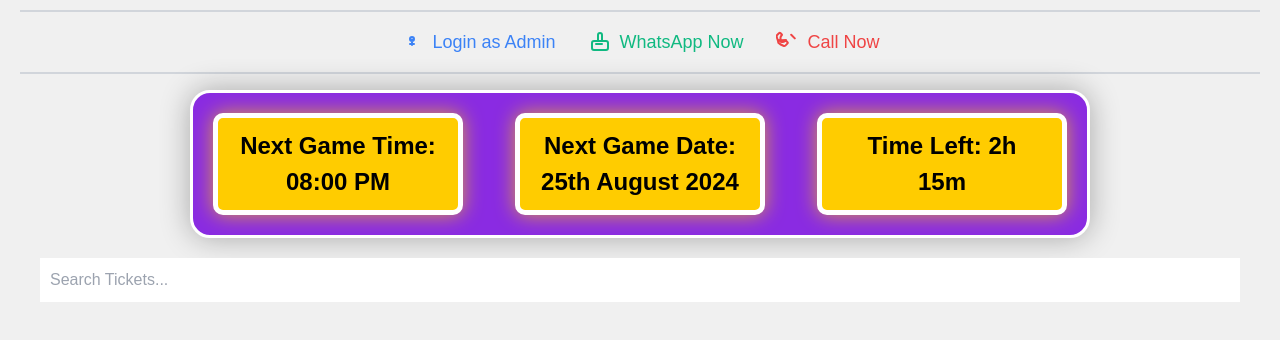
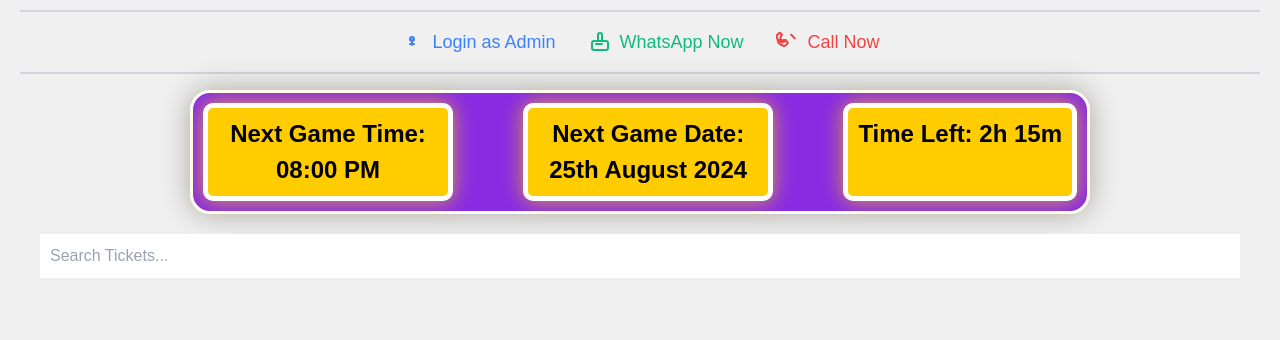
Before and after one commit to psyschology/render-frontend, a website with bundled scripts: page public/user.html in a window 1280 px wide. Shown: the part 242-582 px from the top of the page. Built offline with nearby package versions, Linux system fonts and the light colour scheme; no server answers.

Commit message:
Update user.html

```diff
--- a/public/user.html
+++ b/public/user.html
@@ -125,7 +125,7 @@ body {
     <style>
        .main-box {
     background-color: #8A2BE2; /* Purple background to match the main container in the image */
-    padding: 20px; /* Padding inside the main container */
+    padding: 10px; /* Padding inside the main container */
     border-radius: 20px; /* Rounded corners for the main container */
     border: 3px solid #FFFFFF; /* White border around the main container */
     max-width: 900px; /* Maximum width for the main container */
@@ -136,7 +136,7 @@ body {
 .info-box {
     background-color: #FFCC00; /* Yellow background to match the boxes */
     color: #000000; /* Black text */
-    padding: 10px 20px; /* Adjust padding to fit the box */
+    padding: 8px 10px; /* Adjust padding to fit the box */
     border-radius: 10px; /* Rounded corners to match the box */
     border: 5px solid #FFFFFF; /* White border to distinguish each box */
     font-size: 1.5rem; /* Increase font size to match the image */
```
